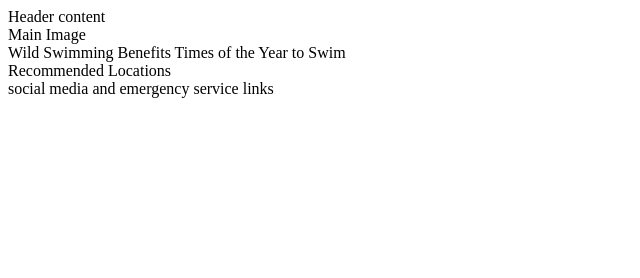
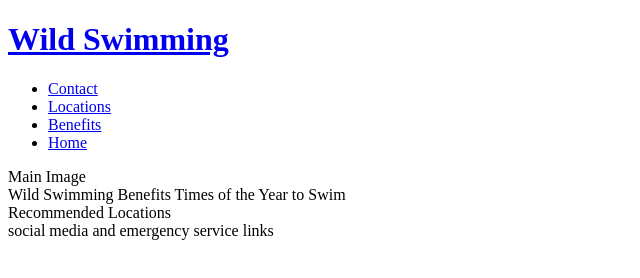
Before and after one commit to benjackson3811/wild-swimming, a plain HTML site: page index.html in a window 1280 px wide. Shown: the whole page, without its empty margins (0-640 px from the left). Drawn offline with Linux system fonts and the light colour scheme.

Commit message:
git commit

```diff
--- a/index.html
+++ b/index.html
@@ -1,5 +1,6 @@
 <!DOCTYPE html>
 <html lang="en">
+
 <head>
     <meta charset="UTF-8">
     <meta http-equiv="X-UA-Compatible" content="IE=edge">
@@ -10,8 +11,27 @@
     <link rel="stylesheets" href="assets/css/style.css">
     <title>Wild Swimmming</title>
 </head>
+
 <body>
-    <header>Header content</header>
+    <header>
+        <a href="index.html">
+            <h1>Wild Swimming</h1>
+        </a>
+        <ul>
+            <li>
+                <a href="#">Contact</a>
+            </li>
+            <li>
+                <a href="#">Locations</a>
+            </li>
+            <li>
+                <a href="#">Benefits</a>
+            </li>
+            <li>
+                <a href="index.html">Home</a>
+            </li>
+        </ul>
+    </header>
     <section>
         Main Image
     </section>
@@ -27,4 +47,5 @@
         social media and emergency service links
     </footer>
 </body>
+
 </html>
```
